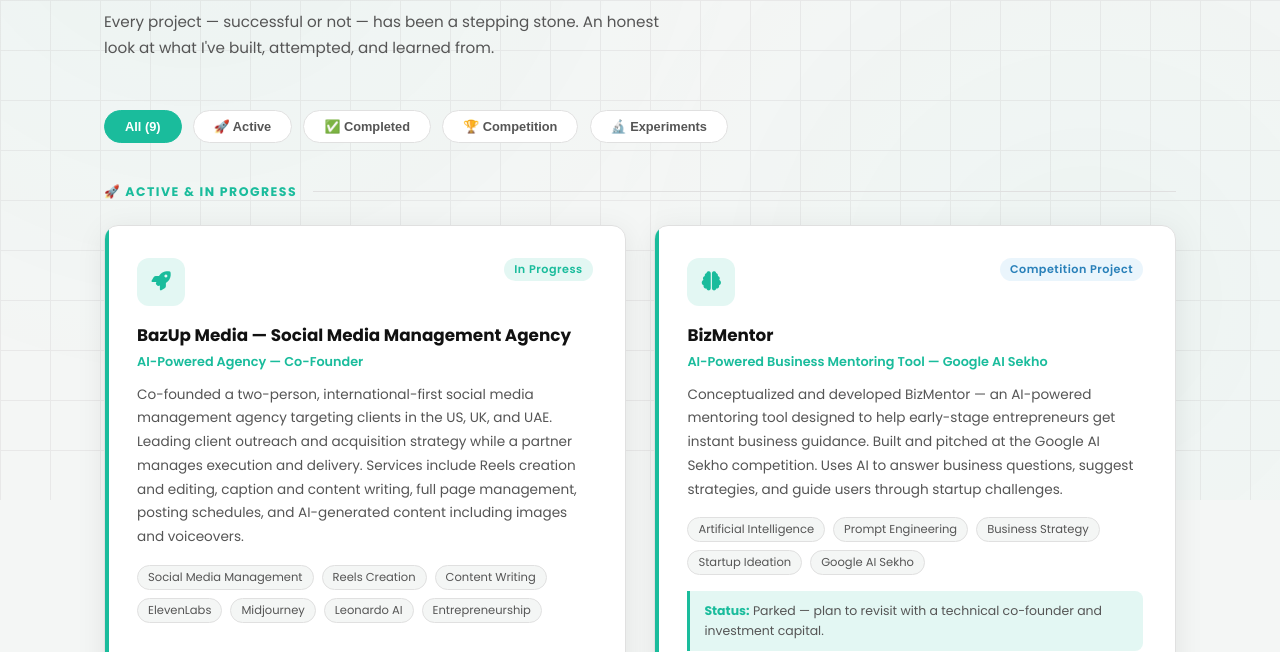
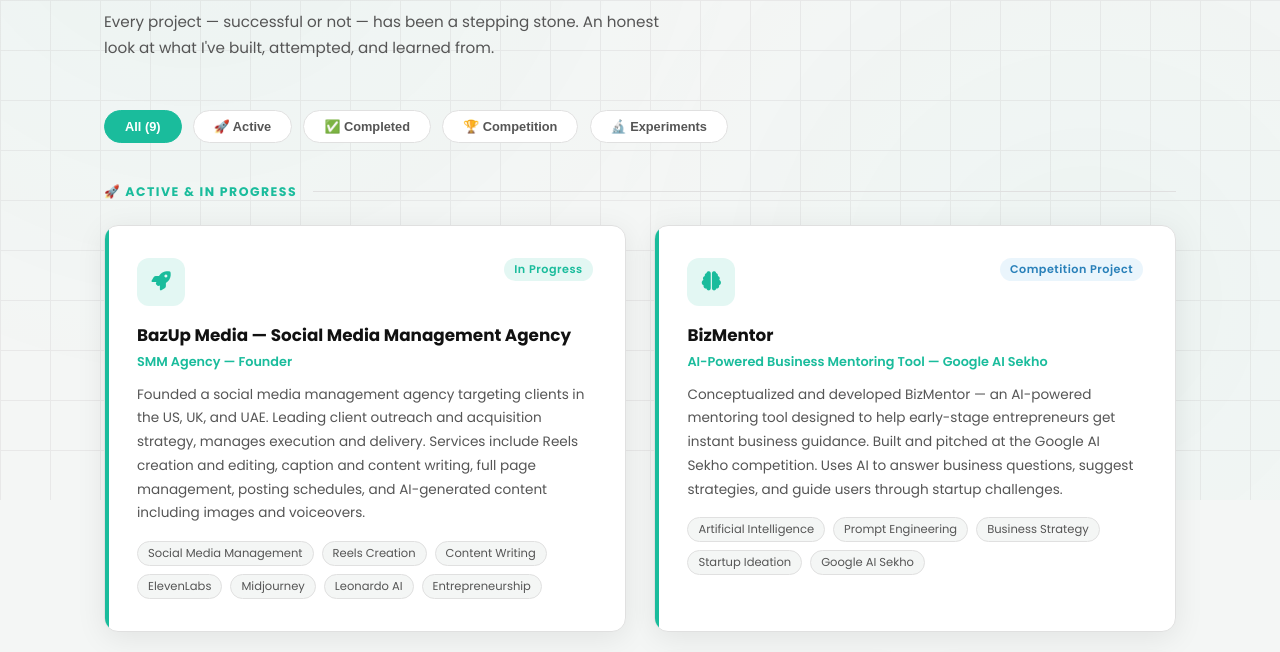
Before and after one commit to Mudassirshah5/portfolio, a plain HTML site: page projects.html in a window 1280 px wide. Shown: the part 300-952 px from the top of the page. Drawn offline with nearby package versions, Linux system fonts and the light colour scheme.

Commit message:
Update projects.html

```diff
--- a/projects.html
+++ b/projects.html
@@ -3,7 +3,7 @@
 <head>
   <meta charset="UTF-8"/>
   <meta name="viewport" content="width=device-width,initial-scale=1.0"/>
-  <title>Projects & Ventures | AI Social Media Manager — Muhammad Mudassir Shah</title>
+  <title>Projects & Ventures | Social Media Manager — Muhammad Mudassir Shah</title>
   <meta name="description" content="Explore 9 real projects and ventures by Muhammad Mudassir Shah — from AI-powered tools and social media agencies to entrepreneurship experiments."/>
   <meta name="keywords" content="Muhammad Mudassir Shah projects, BizMentor AI, social media agency Pakistan, entrepreneur Batkhela"/>
   <link rel="icon" type="image/png" href="assets/images/favicon.png"/>
@@ -120,8 +120,8 @@
           <div class="project-badges"><span class="badge badge-active">In Progress</span></div>
         </div>
         <div class="project-title">BazUp Media — Social Media Management Agency</div>
-        <div class="project-subtitle">AI-Powered Agency — Co-Founder</div>
-        <p class="project-desc">Co-founded a two-person, international-first social media management agency targeting clients in the US, UK, and UAE. Leading client outreach and acquisition strategy while a partner manages execution and delivery. Services include Reels creation and editing, caption and content writing, full page management, posting schedules, and AI-generated content including images and voiceovers.</p>
+        <div class="project-subtitle">SMM Agency — Founder</div>
+        <p class="project-desc">Founded a social media management agency targeting clients in the US, UK, and UAE. Leading client outreach and acquisition strategy, manages execution and delivery. Services include Reels creation and editing, caption and content writing, full page management, posting schedules, and AI-generated content including images and voiceovers.</p>
         <div class="project-tags">
           <span class="project-tag">Social Media Management</span>
           <span class="project-tag">Reels Creation</span>
@@ -149,8 +149,6 @@
           <span class="project-tag">Startup Ideation</span>
           <span class="project-tag">Google AI Sekho</span>
         </div>
-        <div class="lesson-box"><strong>Status:</strong> Parked — plan to revisit with a technical co-founder and investment capital.</div>
-      </div>
 
     </div>
 
```
